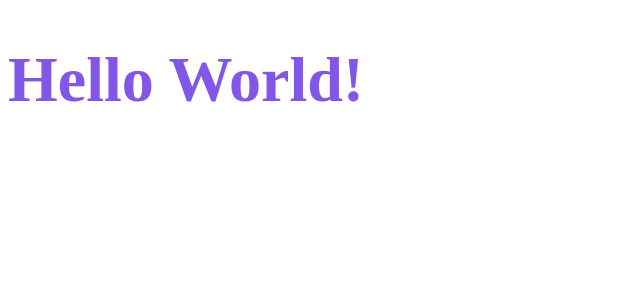
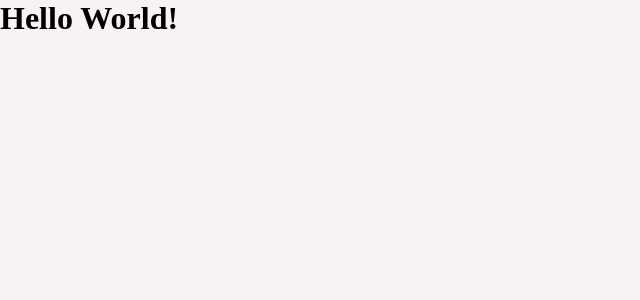
Before and after one commit to FeelipePM/dtmoney, a React (Create React App) app: page / in a window 1280 px wide. Shown: the top 300 px of the page, without its empty margins (0-640 px from the left). Built offline with nearby package versions, Linux system fonts and the light colour scheme.

Commit message:
Add favicon
Creating global styles

```diff
--- a/public/index.html
+++ b/public/index.html
@@ -3,6 +3,7 @@
   <head>
     <meta charset="utf-8" />
     <meta name="viewport" content="width=device-width, initial-scale=1" />
+    <link rel="shortcut icon" href="favicon.png" type="image/png">
     <title>dt money</title>
   </head>
   <body>
--- a/src/App.tsx
+++ b/src/App.tsx
@@ -1,14 +1,10 @@
-import styled from 'styled-components';
-
-const Title = styled.h1`
-  color: #8256e6;
-  font-size: 64px;
-`;
+import { GlobalStyle } from "./styles/global";
 
 export function App() {
   return (
     <div className="App">
-      <Title>Hello World!</Title>
+      <h1>Hello World!</h1>
+      <GlobalStyle />
     </div>
   );
 }
--- /dev/null
+++ b/src/styles/global.ts
@@ -0,0 +1,46 @@
+import { createGlobalStyle } from 'styled-components';
+
+export const GlobalStyle = createGlobalStyle`
+  :root {
+    --background: #f8f2f5;
+    --red: #e52e4d:
+    --blue: #5429cc;
+
+    --blue-light: #6933ff;
+
+    --text-title: #363f5f;
+    --text-body: #969cb3;
+
+    --shape: #ffffff;
+  }
+
+  *{
+    margin: 0;
+    padding: 0;
+    box-sizing: border-box;
+  }
+
+  html {
+    @media (max-width: 1080px) {
+      font-size: 93.75%;
+    }
+
+    @media (max-width: 720px) {
+      font-size: 87.5%;
+    }
+  }
+
+  body {
+    background: var(--background);
+    -webkit-font-smoothing: antialiased;
+  }
+
+  buton {
+    cursor: pointer;
+  }
+
+  [disabled] {
+    opacity: 0.6;
+    cursor: not-allowed;
+  }
+`
```
